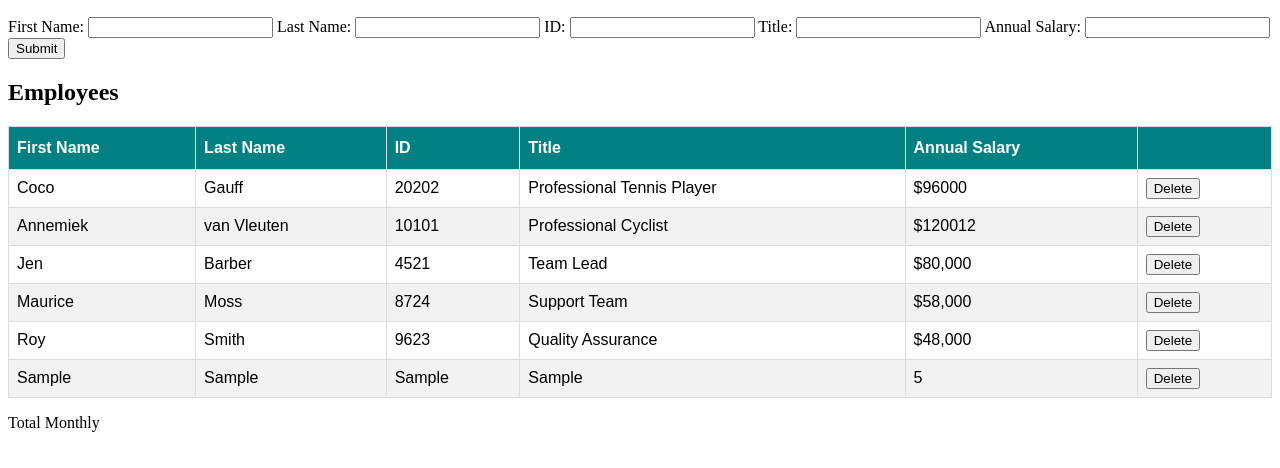
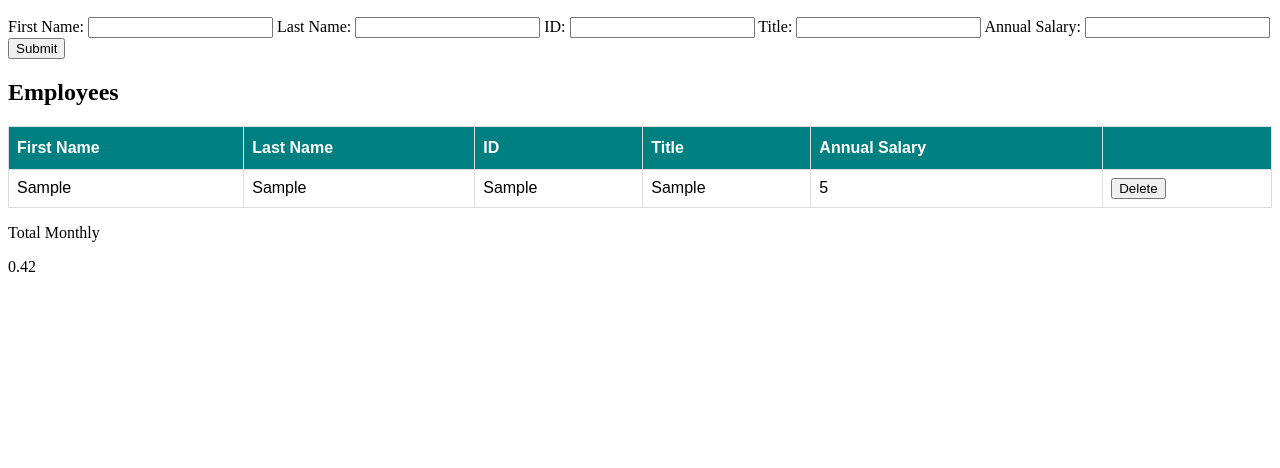
Before and after one commit to luann-y/weekend-salary-calculator, a website: page index.html in a window 1280 px wide. Both pictures are taken after typing "Sample", "Sample", "Sample", "Sample", "5" into the empty fields and a click on the button "Submit". Shown: the part 110-578 px from the top of the page. Drawn offline with Linux system fonts and the light colour scheme.

Commit message:
Added over budget footer

```diff
--- a/index.html
+++ b/index.html
@@ -35,49 +35,14 @@
           </tr>
       </thead>
       <tbody id="employeeData">
-              <td>Coco</td>
-              <td>Gauff</td>
-              <td>20202</td>
-              <td>Professional Tennis Player</td>
-              <td>$96000</td>
-              <td><button onClick="deleteRow(event)">Delete</button></td>
-          </tr>
-              <td>Annemiek</td>
-              <td>van Vleuten</td>
-              <td>10101</td>
-              <td>Professional Cyclist</td>
-              <td>$120012</td>
-              <td><button onClick="deleteRow(event)">Delete</button></td>
-          </tr>
-              <td>Jen</td>
-              <td>Barber</td>
-              <td>4521</td>
-              <td>Team Lead</td>
-              <td>$80,000</td>
-              <td><button onClick="deleteRow(event)">Delete</button></td>
-          </tr>
-          <tr>
-              <td>Maurice</td>
-              <td>Moss</td>
-              <td>8724</td>
-              <td>Support Team</td>
-              <td>$58,000</td>
-              <td><button onClick="deleteRow(event)">Delete</button></td>
-          </tr>
-          <tr>
-              <td>Roy</td>
-              <td>Smith</td>
-              <td>9623</td>
-              <td>Quality Assurance</td>
-              <td>$48,000</td>
-              <td><button onClick="deleteRow(event)">Delete</button></td>
           </tbody>
           </table>
         </div>
   </main>
   <footer>
     <p>Total Monthly</p>
-  </footer>
+    <div id="totalMonthly"></div>
+</footer>
   <script src="script.js" defer="true"></script>
 </body>
 </html>
--- a/script.js
+++ b/script.js
@@ -5,19 +5,25 @@ function submitForm(event) {
     // Stop the page from refreshing
     event.preventDefault();
 
+    // assigning my employeeData Input in HTML to my variable element
     const element = document.querySelector('#employeeDataInput');
 
+    // assigning my input data to variables
     const firstNameElement = element.querySelector('#firstNameInput');
     const lastNameElement = element.querySelector('#lastNameInput');
     const idElement = element.querySelector('#idInput');
     const titleElement = element.querySelector('#titleInput');
     const annualSalaryElement = element.querySelector('#annualSalaryInput');
 
+    // assigning my input values to variables
     const firstName = firstNameElement.value;
     const lastName = lastNameElement.value;
     const id = idElement.value;
     const title = titleElement.value;
     const salary = annualSalaryElement.value;
+
+    //Calling my updateTotalMonthlySalary function which updates the total
+    updateTotalMonthlySalary();
 
     console.log('First Name:', firstName);
     console.log('Last Name:', lastName);
@@ -25,6 +31,7 @@ function submitForm(event) {
     console.log('Title:', title);
     console.log('Annual Salary:', salary);
 
+    //Selecting employeeData element in HTML and assigning it to a variable, then putting innerHTML into that element. I'm putting my new row.
     let employeeTable = document.querySelector('#employeeData');
     employeeTable.innerHTML += `
         <tr>
@@ -37,16 +44,55 @@ function submitForm(event) {
         </tr>
     `;
 
+    // Clearing out my data input
+    firstNameElement.value = '';
+    lastNameElement.value = '';
+    idElement.value = '';
+    titleElement.value = '';
+    annualSalaryElement.value = '';
 
-firstNameElement.value = '';
-lastNameElement.value = '';
-idElement.value = '';
-titleElement.value = '';
-annualSalaryElement.value = '';
-
+    updateTotalMonthlySalary();
 }
 
+// function to delete each row when the targeted event (button) is clicked.
+// Target is the delete button so will need to delete 2 parent elements (td and tr) to remove the row.
 function deleteRow(event) {
     console.log('deleteRow', event.target);
     event.target.parentElement.parentElement.remove();
+
+    updateTotalMonthlySalary();
 }
+
+function updateTotalMonthlySalary() {
+    // Selects child 5 which is the column
+    const salaryColumn = document.querySelectorAll('#employeeData td:nth-child(5)');
+
+    // Calculate the total monthly salary by looping through each employee salary
+    // and adding them and divide by 12 to get monthly
+    let totalMonthlySalary = 0;
+
+    //looping through the column data to get the annual salary then
+    // dividing it by 12 to get the monthly salary.
+    for (let i = 0; i < salaryColumn.length; i++) {
+        let annualSalary = (salaryColumn[i].textContent); //use textContent to get the text in each block
+        let monthlySalary = annualSalary / 12;
+        totalMonthlySalary += monthlySalary;
+    }
+
+    console.log('Total Monthly Salary:', totalMonthlySalary);
+
+    // Update the content of the 'totalMonthly' div
+    let totalMonthlyTable = document.getElementById('totalMonthly');
+    totalMonthlyTable.innerHTML = totalMonthlySalary.toFixed(2); //Makes sure to move over 2 digits after decimal point. Number gets converted to a string.
+
+
+    // Check if the total monthly salary exceeds $20,000 and apply the 'over-budget' class to the footer
+let footer = document.querySelector('footer');
+
+if (totalMonthlySalary > 20000) {
+    footer.classList.add('over-budget');
+} else {
+    footer.classList.remove('over-budget');
+}
+
+}
--- a/style.css
+++ b/style.css
@@ -25,3 +25,7 @@
     background-color: teal;
     color: white;
 }
+
+.over-budget {
+    color: red;
+}
```
